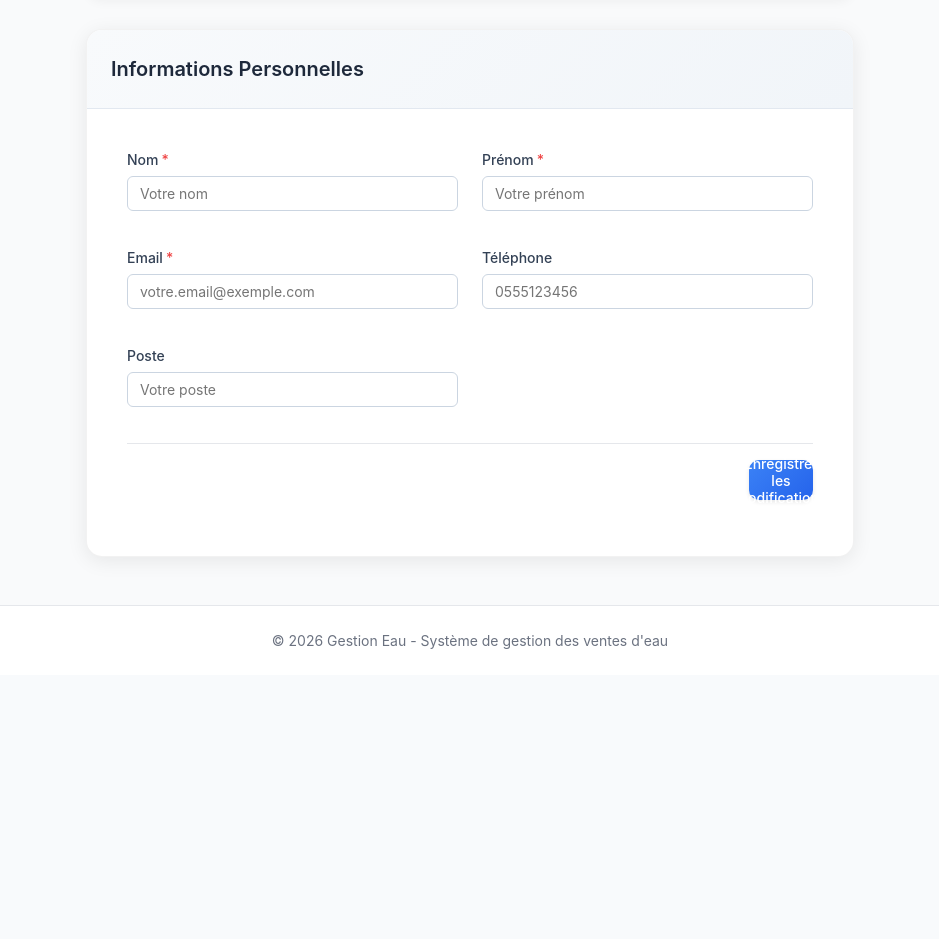
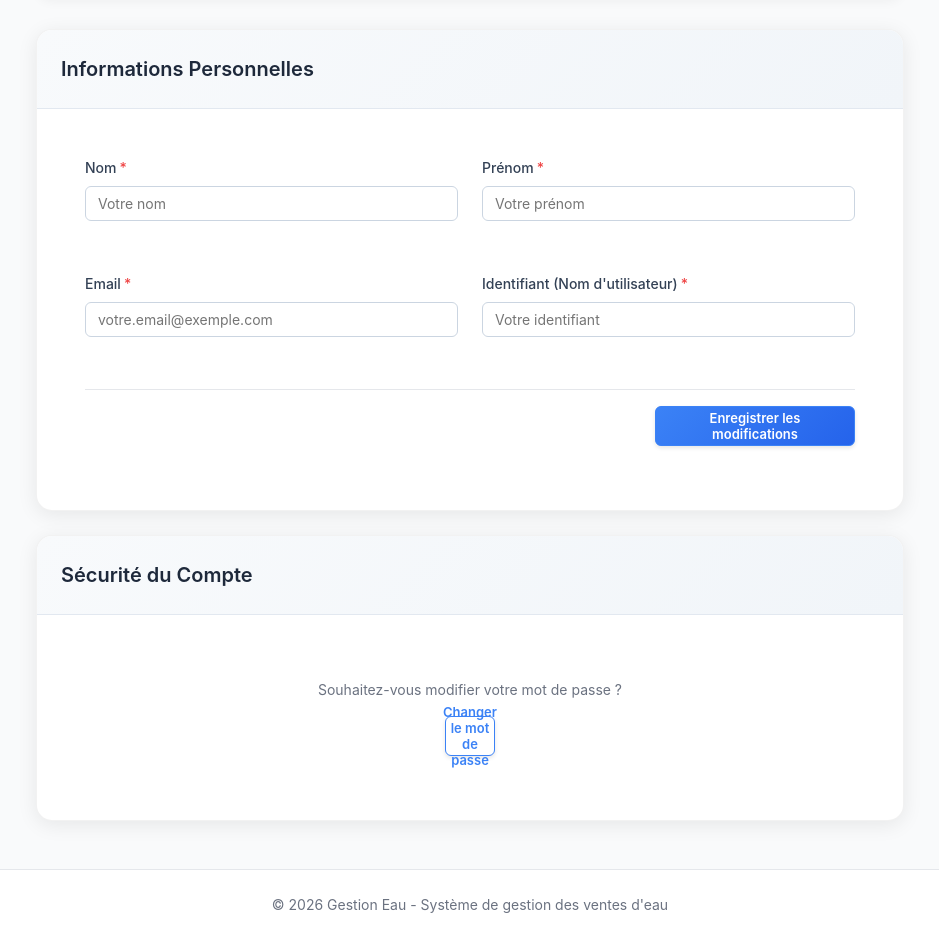
Before and after one commit to Lounnaci-gi/prestation, a React (Create React App) app: page /profile in a window 1280 px wide. Shown: the part 240-1179 px from the top of the page, without its empty margins (170-1109 px from the left). Before the commit the page ends 915 px from the top, so only its background shows below. Built offline with nearby package versions, Linux system fonts and the light colour scheme; sample sign-in values are in the browser's storage; the HTML template or start-up script is replaced by a standard one.

Commit message:
22012026

```diff
--- a/src/components/UserProfile/UserProfile.js
+++ b/src/components/UserProfile/UserProfile.js
@@ -146,6 +146,7 @@ const UserProfile = () => {
       <div className="profile-sections">
         <div className="profile-section">
           <h3>Informations Personnelles</h3>
+          <p className="section-note">Vous pouvez modifier votre identifiant (nom d'utilisateur) et vos informations personnelles ci-dessous :</p>
           <form onSubmit={handleUpdateProfile} className="profile-form">
             <div className="form-group">
               <label htmlFor="nom">Nom:</label>
@@ -184,7 +185,7 @@ const UserProfile = () => {
             </div>
 
             <div className="form-group">
-              <label htmlFor="codeUtilisateur">Identifiant:</label>
+              <label htmlFor="codeUtilisateur">Identifiant (Nom d'utilisateur):</label>
               <input
                 type="text"
                 id="codeUtilisateur"
--- a/src/pages/Profile/Profile.css
+++ b/src/pages/Profile/Profile.css
@@ -1,6 +1,6 @@
 .profile-page {
   padding: 1rem;
-  max-width: 800px;
+  max-width: 900px;
   margin: 0 auto;
 }
 
@@ -21,28 +21,161 @@
   font-size: 1rem;
 }
 
-.loading-spinner {
+.alert {
+  padding: 0.75rem;
+  border-radius: 0.375rem;
+  margin-bottom: 1rem;
   text-align: center;
-  padding: 2rem;
-  color: #6b7280;
 }
 
-.profile-form {
-  padding: 1rem;
+.alert-success {
+  background-color: #d1fae5;
+  color: #065f46;
+  border: 1px solid #a7f3d0;
 }
 
-.form-grid {
-  display: grid;
-  grid-template-columns: repeat(auto-fit, minmax(300px, 1fr));
+.alert-error {
+  background-color: #fee2e2;
+  color: #b91c1c;
+  border: 1px solid #fecaca;
+}
+
+.profile-container {
+  display: flex;
+  flex-direction: column;
   gap: 1.5rem;
-  margin-bottom: 1rem;
+}
+
+.profile-form-section {
+  display: flex;
+  flex-direction: column;
+  gap: 1.5rem;
+}
+
+.profile-card, .security-card {
+  margin-bottom: 0;
+}
+
+.card-content {
+  padding: 1.5rem;
+}
+
+.personal-info-form {
+  width: 100%;
+}
+
+.form-row {
+  display: flex;
+  gap: 1.5rem;
+  margin-bottom: 1.5rem;
+  flex-wrap: wrap;
+}
+
+.form-group {
+  flex: 1;
+  min-width: 250px;
+}
+
+.password-section {
+  width: 100%;
+}
+
+.password-prompt {
+  display: flex;
+  flex-direction: column;
+  align-items: center;
+  gap: 1rem;
+  padding: 1rem 0;
+}
+
+.password-description {
+  color: #6b7280;
+  font-size: 0.875rem;
+  margin: 0;
+  text-align: center;
+}
+
+.password-form {
+  width: 100%;
 }
 
 .form-actions {
   display: flex;
+  gap: 1rem;
   justify-content: flex-end;
   padding-top: 1rem;
   border-top: 1px solid #e5e7eb;
+  margin-top: 1rem;
+}
+
+.password-actions {
+  justify-content: space-between;
+}
+
+.save-button, .save-password-btn {
+  min-width: 200px;
+}
+
+/* Styles simples pour les boutons */
+.btn-primary {
+  padding: 0.5rem 1.5rem;
+  font-weight: 600;
+  font-size: 0.8125rem;
+  color: white;
+  background-color: #3b82f6;
+  border: 1px solid #3b82f6;
+  border-radius: 0.375rem;
+  cursor: pointer;
+  transition: background-color 0.2s ease;
+}
+
+.btn-primary:hover:not(:disabled) {
+  background-color: #2563eb;
+  border-color: #2563eb;
+}
+
+.btn-primary:disabled {
+  opacity: 0.6;
+  cursor: not-allowed;
+}
+
+.btn-secondary {
+  padding: 0.5rem 1.5rem;
+  font-weight: 600;
+  font-size: 0.8125rem;
+  color: white;
+  background-color: #6b7280;
+  border: 1px solid #6b7280;
+  border-radius: 0.375rem;
+  cursor: pointer;
+  transition: background-color 0.2s ease;
+}
+
+.btn-secondary:hover:not(:disabled) {
+  background-color: #4b5563;
+  border-color: #4b5563;
+}
+
+.btn-secondary:disabled {
+  opacity: 0.6;
+  cursor: not-allowed;
+}
+
+.btn-outline {
+  padding: 0.5rem 1.5rem;
+  font-weight: 600;
+  font-size: 0.8125rem;
+  color: #3b82f6;
+  background-color: white;
+  border: 1px solid #3b82f6;
+  border-radius: 0.375rem;
+  cursor: pointer;
+  transition: background-color 0.2s ease;
+}
+
+.btn-outline:hover {
+  background-color: #3b82f6;
+  color: white;
 }
 
 /* Responsive design */
@@ -55,34 +188,38 @@
     font-size: 1.5rem;
   }
 
-  .form-grid {
-    grid-template-columns: 1fr;
+  .form-row {
+    flex-direction: column;
     gap: 1rem;
   }
 
+  .form-group {
+    min-width: 100%;
+  }
+
   .form-actions {
-    justify-content: center;
+    flex-direction: column;
+    align-items: center;
+  }
+
+  .save-button, .save-password-btn {
+    width: 100%;
+    min-width: auto;
+  }
+
+  .password-actions {
+    flex-direction: column;
   }
 }
 
 /* Animation pour les champs */
-.profile-form .setting-input {
+.personal-info-form .setting-input,
+.password-form .setting-input {
   transition: all 0.2s ease-in-out;
 }
 
-.profile-form .setting-input:focus {
+.personal-info-form .setting-input:focus,
+.password-form .setting-input:focus {
   transform: translateY(-2px);
   box-shadow: 0 4px 12px rgba(3, 105, 161, 0.15);
 }
-
-/* Style pour le bouton d'action */
-.form-actions .btn-primary {
-  padding: 0.75rem 2rem;
-  font-weight: 500;
-  transition: all 0.2s ease-in-out;
-}
-
-.form-actions .btn-primary:hover {
-  transform: translateY(-2px);
-  box-shadow: 0 4px 12px rgba(3, 105, 161, 0.25);
-}
--- a/src/pages/Profile/Profile.js
+++ b/src/pages/Profile/Profile.js
@@ -8,140 +8,310 @@ import './Profile.css';
 
 const Profile = () => {
   const { user, login } = useAuth();
-  const [profileData, setProfileData] = useState({
+  const [formData, setFormData] = useState({
     nom: '',
     prenom: '',
     email: '',
-    telephone: '',
-    poste: '',
+    codeUtilisateur: ''
   });
-  const [loading, setLoading] = useState(true);
+  const [passwordData, setPasswordData] = useState({
+    currentPassword: '',
+    newPassword: '',
+    confirmNewPassword: ''
+  });
+  const [showPasswordForm, setShowPasswordForm] = useState(false);
+  const [loading, setLoading] = useState(false);
+  const [message, setMessage] = useState('');
+  const [error, setError] = useState('');
 
   useEffect(() => {
     if (user) {
-      setProfileData({
+      setFormData({
         nom: user.Nom || '',
         prenom: user.Prenom || '',
         email: user.Email || '',
-        telephone: user.Telephone || '',
-        poste: user.Poste || '',
+        codeUtilisateur: user.CodeUtilisateur || ''
       });
-      setLoading(false);
     }
   }, [user]);
 
-  const handleChange = (e) => {
+  const handleInputChange = (e) => {
     const { name, value } = e.target;
-    setProfileData(prev => ({
+    setFormData(prev => ({
       ...prev,
       [name]: value
     }));
   };
 
-  const handleSubmit = async (e) => {
+  const handlePasswordChange = (e) => {
+    const { name, value } = e.target;
+    setPasswordData(prev => ({
+      ...prev,
+      [name]: value
+    }));
+  };
+
+  const handleUpdateProfile = async (e) => {
     e.preventDefault();
+    setLoading(true);
+    setMessage('');
+    setError('');
 
     try {
-      // Simuler la mise à jour du profil (dans une vraie application, cela irait à une API)
-      const updatedUser = {
-        ...user,
-        Nom: profileData.nom,
-        Prenom: profileData.prenom,
-        Email: profileData.email,
-        Telephone: profileData.telephone,
-        Poste: profileData.poste,
-      };
+      const response = await fetch(`${process.env.REACT_APP_API_URL}/users/profile?userId=${user.UserID}`, {
+        method: 'PUT',
+        headers: {
+          'Content-Type': 'application/json',
+        },
+        body: JSON.stringify({
+          nom: formData.nom,
+          prenom: formData.prenom,
+          email: formData.email,
+          codeUtilisateur: formData.codeUtilisateur
+        })
+      });
 
-      // Sauvegarder dans le contexte d'authentification
-      login(updatedUser);
+      const result = await response.json();
 
-      // Sauvegarder dans localStorage aussi
-      localStorage.setItem('user', JSON.stringify(updatedUser));
+      if (response.ok) {
+        setMessage('Profil mis à jour avec succès!');
 
-      await AlertService.success('Profil mis à jour', 'Votre profil a été mis à jour avec succès.');
-    } catch (error) {
-      await AlertService.error('Erreur', 'Impossible de mettre à jour le profil. Veuillez réessayer.');
+        // Mettre à jour les données utilisateur dans le contexte
+        const updatedUser = { ...user, ...formData };
+        login(updatedUser); // Met à jour le contexte d'authentification
+      } else {
+        setError(result.error || 'Erreur lors de la mise à jour du profil');
+      }
+    } catch (err) {
+      setError('Erreur de connexion au serveur');
+      console.error('Erreur de mise à jour du profil:', err);
+    } finally {
+      setLoading(false);
     }
   };
 
-  if (loading) {
-    return (
-      <div className="profile-page">
-        <div className="page-header">
-          <h1 className="page-title">Mon Profil</h1>
-          <p className="page-subtitle">Chargement des informations en cours...</p>
-        </div>
-        <div className="loading-spinner">Chargement...</div>
-      </div>
-    );
+  const handleChangePassword = async (e) => {
+    e.preventDefault();
+    setLoading(true);
+    setMessage('');
+    setError('');
+
+    // Validation côté client
+    if (passwordData.newPassword !== passwordData.confirmNewPassword) {
+      setError('Les nouveaux mots de passe ne correspondent pas');
+      setLoading(false);
+      return;
     }
+
+    if (passwordData.newPassword.length < 6) {
+      setError('Le nouveau mot de passe doit contenir au moins 6 caractères');
+      setLoading(false);
+      return;
+    }
+
+    try {
+      const response = await fetch(`${process.env.REACT_APP_API_URL}/users/change-password?userId=${user.UserID}`, {
+        method: 'PUT',
+        headers: {
+          'Content-Type': 'application/json',
+        },
+        body: JSON.stringify({
+          currentPassword: passwordData.currentPassword,
+          newPassword: passwordData.newPassword
+        })
+      });
+
+      const result = await response.json();
+
+      if (response.ok) {
+        setMessage('Mot de passe mis à jour avec succès!');
+        setPasswordData({
+          currentPassword: '',
+          newPassword: '',
+          confirmNewPassword: ''
+        });
+        setShowPasswordForm(false); // Fermer le formulaire après mise à jour réussie
+      } else {
+        setError(result.error || 'Erreur lors du changement de mot de passe');
+      }
+    } catch (err) {
+      setError('Erreur de connexion au serveur');
+      console.error('Erreur de changement de mot de passe:', err);
+    } finally {
+      setLoading(false);
+    }
+  };
 
   return (
     <div className="profile-page">
       <div className="page-header">
         <h1 className="page-title">Mon Profil</h1>
-        <p className="page-subtitle">Gérez vos informations personnelles</p>
+        <p className="page-subtitle">Gérez vos informations personnelles et votre mot de passe</p>
       </div>
 
-      <Card title="Informations Personnelles" style={{ marginTop: '1rem' }}>
-        <form onSubmit={handleSubmit} className="profile-form">
-          <div className="form-grid">
+      {message && <div className="alert alert-success">{message}</div>}
+      {error && <div className="alert alert-error">{error}</div>}
+
+      <div className="profile-container">
+        <div className="profile-form-section">
+          <Card title="Informations Personnelles" className="profile-card">
+            <div className="card-content">
+              <form onSubmit={handleUpdateProfile} className="personal-info-form">
+                <div className="form-row">
+                  <div className="form-group">
                     <Input
                       label="Nom"
                       type="text"
                       name="nom"
-              value={profileData.nom}
-              onChange={handleChange}
+                      value={formData.nom}
+                      onChange={handleInputChange}
                       placeholder="Votre nom"
                       required
                     />
+                  </div>
 
+                  <div className="form-group">
                     <Input
                       label="Prénom"
                       type="text"
                       name="prenom"
-              value={profileData.prenom}
-              onChange={handleChange}
+                      value={formData.prenom}
+                      onChange={handleInputChange}
                       placeholder="Votre prénom"
                       required
                     />
+                  </div>
+                </div>
 
+                <div className="form-row">
+                  <div className="form-group">
                     <Input
                       label="Email"
                       type="email"
                       name="email"
-              value={profileData.email}
-              onChange={handleChange}
+                      value={formData.email}
+                      onChange={handleInputChange}
                       placeholder="votre.email@exemple.com"
                       required
                     />
+                  </div>
 
+                  <div className="form-group">
                     <Input
-              label="Téléphone"
-              type="tel"
-              name="telephone"
-              value={profileData.telephone}
-              onChange={handleChange}
-              placeholder="0555123456"
+                      label="Identifiant (Nom d'utilisateur)"
+                      type="text"
+                      name="codeUtilisateur"
+                      value={formData.codeUtilisateur}
+                      onChange={handleInputChange}
+                      placeholder="Votre identifiant"
+                      required
                     />
+                  </div>
+                </div>
 
+                <div className="form-actions">
+                  <Button
+                    type="submit"
+                    variant="primary"
+                    disabled={loading}
+                    className="save-button"
+                  >
+                    {loading ? 'Enregistrement...' : 'Enregistrer les modifications'}
+                  </Button>
+                </div>
+              </form>
+            </div>
+          </Card>
+
+          <Card title="Sécurité du Compte" className="security-card">
+            <div className="card-content">
+              <div className="password-section">
+                {!showPasswordForm ? (
+                  <div className="password-prompt">
+                    <p className="password-description">Souhaitez-vous modifier votre mot de passe ?</p>
+                    <Button
+                      type="button"
+                      variant="outline"
+                      onClick={() => setShowPasswordForm(true)}
+                      className="change-password-btn"
+                    >
+                      Changer le mot de passe
+                    </Button>
+                  </div>
+                ) : (
+                  <form onSubmit={handleChangePassword} className="password-form">
+                    <div className="form-row">
+                      <div className="form-group">
                         <Input
-              label="Poste"
-              type="text"
-              name="poste"
-              value={profileData.poste}
-              onChange={handleChange}
-              placeholder="Votre poste"
+                          label="Mot de passe actuel"
+                          type="password"
+                          name="currentPassword"
+                          value={passwordData.currentPassword}
+                          onChange={handlePasswordChange}
+                          placeholder="Entrez votre mot de passe actuel"
+                          required
+                        />
+                      </div>
+                    </div>
+
+                    <div className="form-row">
+                      <div className="form-group">
+                        <Input
+                          label="Nouveau mot de passe"
+                          type="password"
+                          name="newPassword"
+                          value={passwordData.newPassword}
+                          onChange={handlePasswordChange}
+                          placeholder="Entrez votre nouveau mot de passe"
+                          required
                         />
                       </div>
 
-          <div className="form-actions" style={{ marginTop: '1.5rem' }}>
-            <Button type="submit" variant="primary">
-              Enregistrer les modifications
+                      <div className="form-group">
+                        <Input
+                          label="Confirmer le nouveau mot de passe"
+                          type="password"
+                          name="confirmNewPassword"
+                          value={passwordData.confirmNewPassword}
+                          onChange={handlePasswordChange}
+                          placeholder="Confirmez votre nouveau mot de passe"
+                          required
+                        />
+                      </div>
+                    </div>
+
+                    <div className="form-actions password-actions">
+                      <Button
+                        type="button"
+                        variant="secondary"
+                        onClick={() => {
+                          setShowPasswordForm(false);
+                          setPasswordData({
+                            currentPassword: '',
+                            newPassword: '',
+                            confirmNewPassword: ''
+                          });
+                        }}
+                        className="cancel-btn"
+                      >
+                        Annuler
+                      </Button>
+                      <Button
+                        type="submit"
+                        variant="primary"
+                        disabled={loading}
+                        className="save-password-btn"
+                      >
+                        {loading ? 'Mise à jour...' : 'Enregistrer le mot de passe'}
                       </Button>
                     </div>
                   </form>
+                )}
+              </div>
+            </div>
           </Card>
+        </div>
+      </div>
     </div>
   );
 };
```
Also changed, not shown: src/components/UserProfile/UserProfile.css (+8 -0 lines), 1 other file (tests, documents, lock files or other folders). Lines whose indentation alone changed are shown as unchanged.
